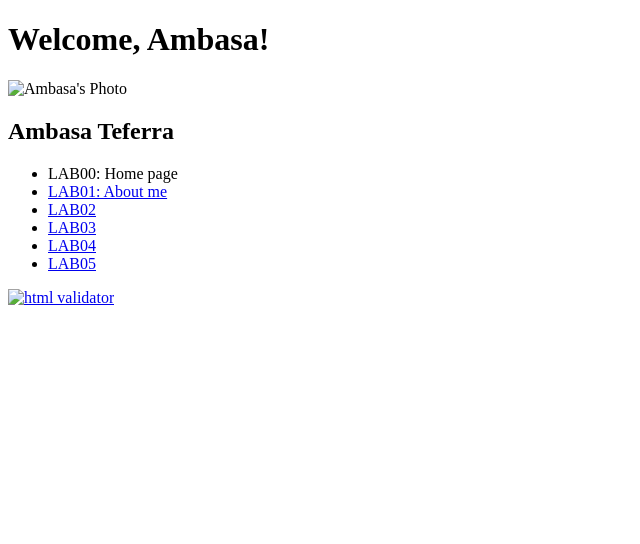
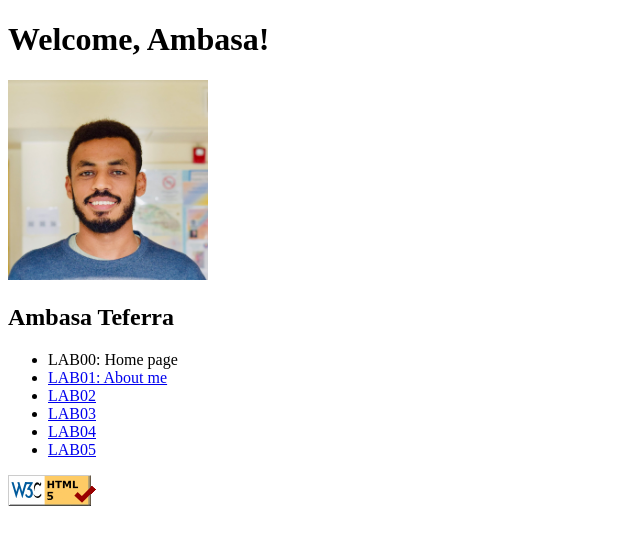
Before and after one commit to Ambasa/Ambasa.github.io, a plain HTML site: page index.html in a window 1280 px wide. Shown: the whole page, without its empty margins (0-640 px from the left). Drawn offline with Linux system fonts and the light colour scheme.

Commit message:
Update index.html

```diff
--- a/index.html
+++ b/index.html
@@ -10,7 +10,7 @@
     </head>
     <body>
         <h1>Welcome, Ambasa!</h1>
-        <img src="Photo.jpeg" alt="Ambasa's Photo" class="center" style="width:200px;height:200px;" >
+        <img src="../Resources/images/Photo.jpeg" alt="Ambasa's Photo" class="center" style="width:200px;height:200px;" >
         <br/>
         <h2>Ambasa Teferra</h2>
         <ul>
@@ -23,7 +23,7 @@
         </ul>
         <footer>
             <a href="https://validator.w3.org/nu/?doc=https%3A%2F%2Fambasa.github.io%2F">
-                <img src="validator.png"
+                <img src="../Resources/images/validator.png"
                      alt="html validator"/>
             </a>
         </footer>
```
